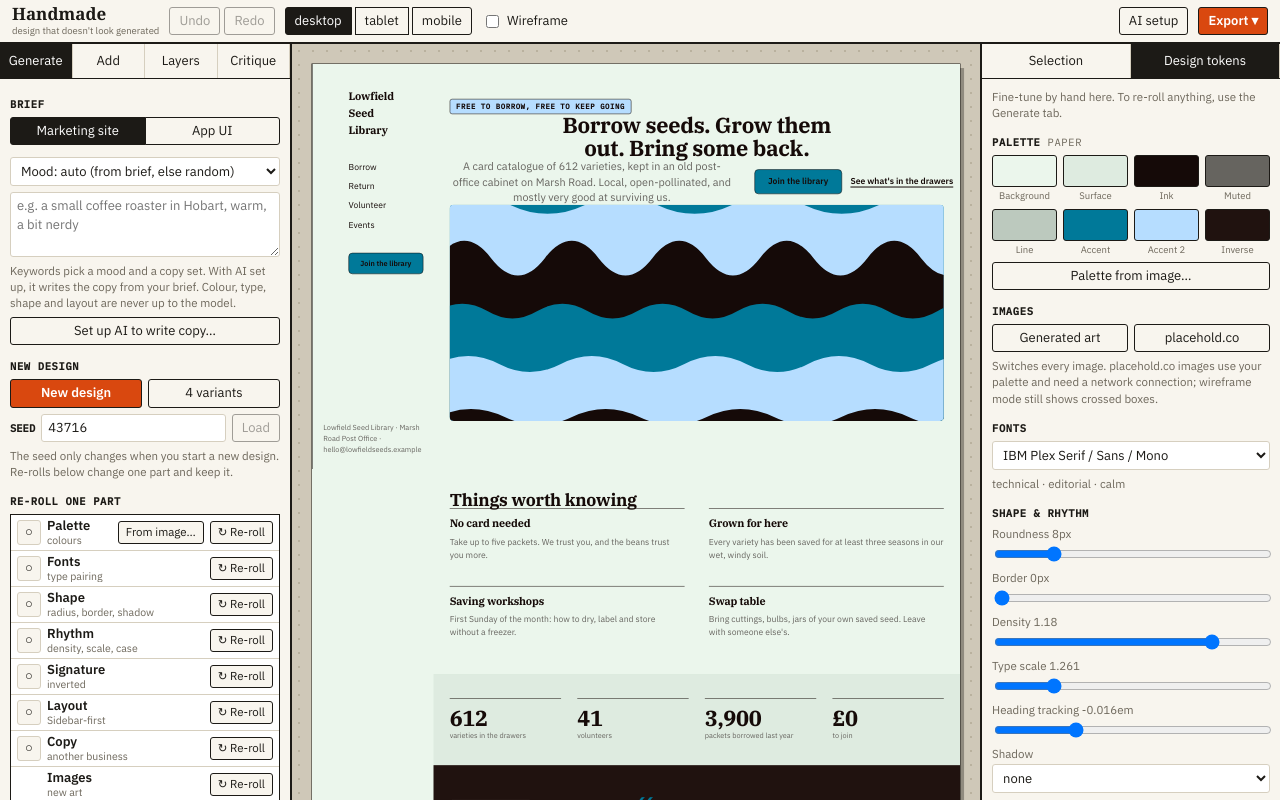
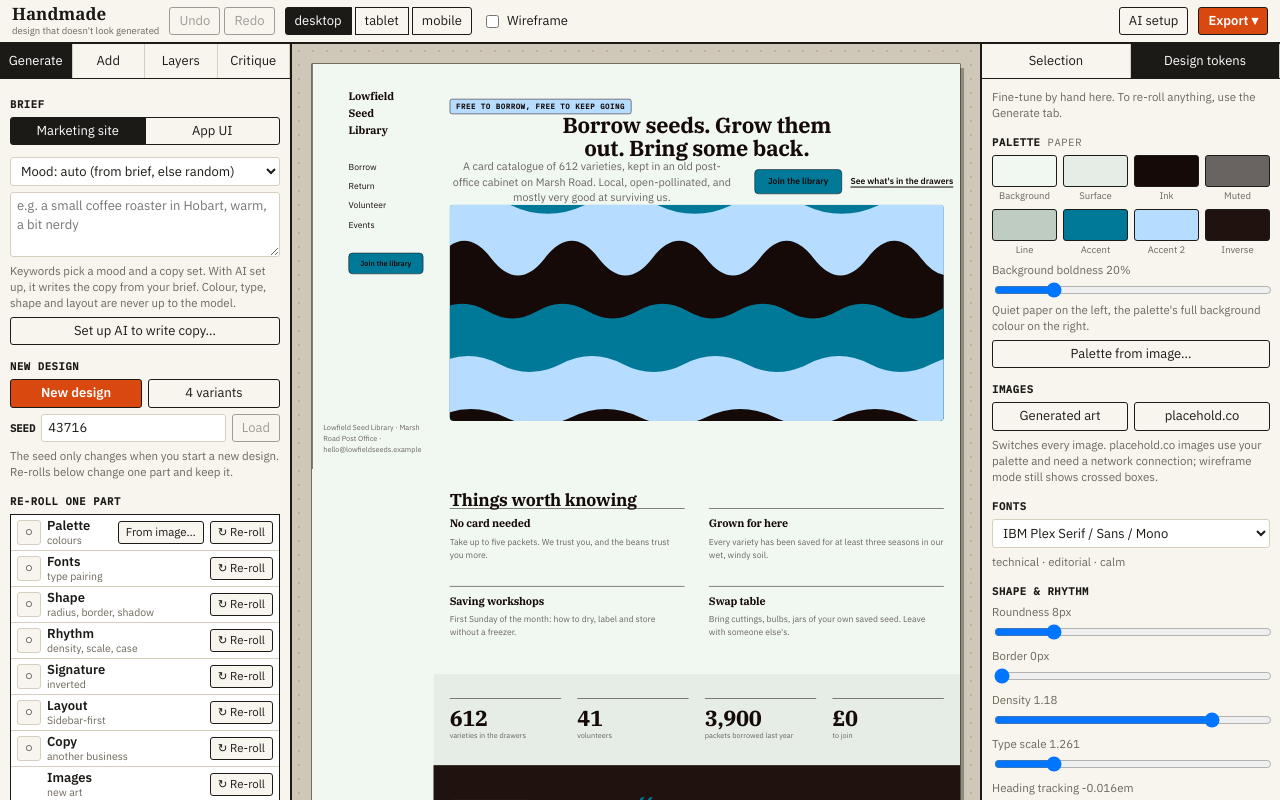
Before and after one commit to DannyBattison/tailor, a React (Vite) app: page / in a window 1280 px wide. Built offline with nearby package versions, Linux system fonts and the light colour scheme.

Commit message:
Add background boldness (default 20%): quiet paper by default, slider up to the palette's full background colour
Co-Authored-By: Claude Sonnet 5.5 <noreply@anthropic.com>

Co-authored-by: helm session goal-build-an-mvp <noreply@helm.app>

```diff
--- a/src/designSystem.ts
+++ b/src/designSystem.ts
@@ -60,6 +60,7 @@ export function designSystem(doc: Doc) {
     mood: doc.meta.mood,
     seed: doc.meta.seed,
     colors,
+    backgroundBoldness: doc.tokens.bgBold ?? null,
     contrast: [pair('ink', 'bg'), pair('muted', 'bg'), pair('onAccent', 'accent'), pair('accentText', 'bg'), pair('onInverse', 'inverse')],
     typography: {
       display: { family: f.display, weight: f.displayWeight, stack: stacks.display, case: t.headingCase, letterSpacing: `${t.tracking}em`, lineHeight: 1.04 },
--- a/src/editor/Design.tsx
+++ b/src/editor/Design.tsx
@@ -2,7 +2,7 @@ import { useRef } from 'react'
 import { walk, updateProps } from '../lib/tree'
 import { FONT_PAIRS, getFont } from '../gen/fonts'
 import { withSignature } from '../gen/generate'
-import { paletteIssues } from '../gen/palette'
+import { applyBgBold, buildPalette, paletteIssues } from '../gen/palette'
 import { paletteFromImage } from '../imagePalette'
 import { contrast, hexToOklch } from '../lib/color'
 import { mutate, toast, useStore } from '../store'
@@ -22,7 +22,7 @@ export function Design() {
     const fixOn = (bg: string) => (contrast('#111111', bg) >= contrast('#ffffff', bg) ? '#111111' : '#ffffff')
     if (k === 'accent') { p.onAccent = fixOn(hex); p.accentText = contrast(hex, p.bg) >= 4.5 ? hex : p.ink }
     if (k === 'inverse') p.onInverse = fixOn(hex)
-    mutate((d) => ({ ...d, tokens: { ...d.tokens, palette: p, hue: k === 'accent' ? hexToOklch(hex).h : d.tokens.hue, paletteStrategy: 'manual' } }), 'pal-' + k)
+    mutate((d) => ({ ...d, tokens: { ...d.tokens, palette: p, hue: k === 'accent' ? hexToOklch(hex).h : d.tokens.hue, paletteStrategy: 'manual', spec: undefined } }), 'pal-' + k)
   }
   const setImages = (source?: string) => mutate((d) => {
     let root = d.root
@@ -31,6 +31,7 @@ export function Design() {
     for (const id of ids) root = updateProps(root, id, { source })
     return { ...d, root }
   })
+  const setBold = (v: number) => mutate((d) => (d.tokens.spec ? { ...d, tokens: { ...d.tokens, bgBold: v, palette: buildPalette(applyBgBold(d.tokens.spec, v)) } } : d), 'bgbold')
   const issues = paletteIssues(t.palette)
   const slider = (label: string, key: keyof Tokens, min: number, max: number, step: number, fmt: (v: number) => string = String) => (
     <div className="field">
@@ -50,12 +51,17 @@ export function Design() {
           </label>
         ))}
       </div>
+      <div className="field">
+        <label>Background boldness <em>{t.spec ? Math.round((t.bgBold ?? 0) * 100) + '%' : 'n/a'}</em></label>
+        <input type="range" min={0} max={1} step={0.05} disabled={!t.spec} value={t.bgBold ?? 0} onChange={(e) => setBold(+e.target.value)} />
+        <span className="hint">{t.spec ? 'Quiet paper on the left, the palette\'s full background colour on the right.' : 'Palette was edited by hand. Re-roll or load from an image to use this.'}</span>
+      </div>
       {issues.map((i) => <p key={i} className="warn">⚠ {i}</p>)}
       <button onClick={() => file.current?.click()}>Palette from image…</button>
       <input ref={file} type="file" accept="image/*" hidden onChange={async (e) => {
         const f = e.target.files?.[0]; e.target.value = ''
         if (!f) return
-        try { const r = await paletteFromImage(f); mutate((d) => ({ ...d, tokens: { ...d.tokens, palette: r.palette, hue: r.hue, paletteStrategy: 'image' } })) } catch (er) { toast((er as Error).message) }
+        try { const r = await paletteFromImage(f, doc.tokens.bgBold); mutate((d) => ({ ...d, tokens: { ...d.tokens, palette: r.palette, spec: r.spec, hue: r.hue, paletteStrategy: 'image' } })) } catch (er) { toast((er as Error).message) }
       }} />
 
       <label className="lbl">Images</label>
--- a/src/editor/Generate.tsx
+++ b/src/editor/Generate.tsx
@@ -22,8 +22,8 @@ export function Generate() {
   async function onImage(f?: File) {
     if (!f) return
     try {
-      const r = await paletteFromImage(f)
-      mutate((d) => ({ ...d, tokens: { ...d.tokens, palette: r.palette, hue: r.hue, paletteStrategy: 'image' } }))
+      const r = await paletteFromImage(f, doc.tokens.bgBold)
+      mutate((d) => ({ ...d, tokens: { ...d.tokens, palette: r.palette, spec: r.spec, hue: r.hue, paletteStrategy: 'image' } }))
       setUI({ locks: { ...ui.locks, palette: true } })
       toast('Palette taken from your image, contrast-corrected. Palette is now locked.')
     } catch (e) {
--- a/src/gen/palette.ts
+++ b/src/gen/palette.ts
@@ -1,6 +1,6 @@
-import { clampGamut, contrast, ensureContrast, hexToOklch, mix, textOn, toHex, type Lch } from '../lib/color'
+import { clampGamut, contrast, ensureContrast, hexToOklch, mix, textOn, toHex } from '../lib/color'
 import type { Rng } from '../lib/rng'
-import type { Palette } from '../types'
+import type { Palette, PaletteSpec } from '../types'
 
 /** Blue→purple band that reads as "default AI gradient" — avoided unless explicitly chosen. */
 export const BANNED_HUE: [number, number] = [250, 338]
@@ -15,13 +15,15 @@ export function safeHue(h: number): number {
 
 export type Strategy = 'tonal' | 'complement' | 'earth' | 'dark' | 'pop' | 'paper'
 
-export interface PaletteSpec {
-  bg: Lch
-  surfaceShift: number
-  ink: Lch
-  accent: Lch
-  accent2: Lch
-  dark: boolean
+export type { PaletteSpec }
+
+export const DEFAULT_BG_BOLD = 0.2
+
+/** Fade the background from quiet (near-neutral, barely tinted) up to the spec's full colour. */
+export function applyBgBold(spec: PaletteSpec, bold: number): PaletteSpec {
+  const t = Math.min(1, Math.max(0, bold))
+  const quietL = spec.dark ? 0.17 : 0.975
+  return { ...spec, bg: { h: spec.bg.h, c: 0.008 + (spec.bg.c - 0.008) * t, l: quietL + (spec.bg.l - quietL) * t } }
 }
 
 /** Turn loose colour intent into a contrast-checked palette. */
@@ -71,9 +73,10 @@ export interface PaletteOpts {
   strategy?: Strategy
   hueRange?: [number, number]
   darkChance?: number
+  bgBold?: number
 }
 
-export function genPalette(rng: Rng, o: PaletteOpts = {}): { palette: Palette; hue: number; strategy: Strategy } {
+export function genPalette(rng: Rng, o: PaletteOpts = {}): { palette: Palette; hue: number; strategy: Strategy; spec: PaletteSpec } {
   const strategy: Strategy =
     o.strategy ??
     rng.weighted<Strategy>([
@@ -129,12 +132,12 @@ export function genPalette(rng: Rng, o: PaletteOpts = {}): { palette: Palette; h
         accent2: { l: rng.range(0.86, 0.92), c: rng.range(0.06, 0.1), h: safeHue(hue + rng.pick([-20, 20])) }, dark: false,
       }
   }
-  const palette = buildPalette(spec)
-  return { palette, hue: hexToOklch(palette.accent).h, strategy }
+  const palette = buildPalette(applyBgBold(spec, o.bgBold ?? DEFAULT_BG_BOLD))
+  return { palette, hue: hexToOklch(palette.accent).h, strategy, spec }
 }
 
 /** Palette from sampled image colours (see imagePalette.ts). */
-export function paletteFromSwatches(sw: { hex: string; share: number }[]): Palette {
+export function specFromSwatches(sw: { hex: string; share: number }[]): PaletteSpec {
   const lch = sw.map((s) => ({ ...hexToOklch(s.hex), share: s.share }))
   const chroma = lch.slice().sort((a, b) => b.c * Math.sqrt(b.share) - a.c * Math.sqrt(a.share))
   const lightest = lch.slice().sort((a, b) => b.l - a.l)[0]
@@ -142,12 +145,12 @@ export function paletteFromSwatches(sw: { hex: string; share: number }[]): Palet
   const accent = chroma[0]
   const second = chroma.find((c) => Math.abs(c.h - accent.h) > 30 && c.c > 0.05) ?? chroma[1] ?? accent
   const dark = lightest.l < 0.6
-  return buildPalette({
+  return {
     bg: dark ? { l: Math.max(0.16, darkest.l * 0.8), c: Math.min(0.04, darkest.c), h: darkest.h } : { l: 0.955, c: Math.min(0.035, Math.max(0.012, lightest.c)), h: lightest.c > 0.01 ? lightest.h : accent.h },
     surfaceShift: -0.04,
     ink: dark ? { l: 0.95, c: 0.02, h: lightest.h } : { l: 0.2, c: Math.min(0.04, darkest.c + 0.01), h: darkest.c > 0.01 ? darkest.h : accent.h },
     accent: { l: accent.l, c: Math.max(0.1, accent.c), h: accent.h },
     accent2: { l: second.l, c: Math.max(0.08, second.c), h: second.h },
     dark,
-  })
+  }
 }
--- a/src/gen/tokens.ts
+++ b/src/gen/tokens.ts
@@ -2,15 +2,15 @@ import { stageRng } from '../lib/rng'
 import type { Locks, Tokens } from '../types'
 import { FONT_PAIRS } from './fonts'
 import { MOODS } from './moods'
-import { genPalette } from './palette'
+import { DEFAULT_BG_BOLD, genPalette } from './palette'
 
-export function genPaletteTokens(seed: number, mood: string) {
+export function genPaletteTokens(seed: number, mood: string, bgBold = DEFAULT_BG_BOLD) {
   const rng = stageRng(seed, 'palette')
   const m = MOODS[mood] ?? MOODS.editorial
   const strategy = rng.weighted(m.strategies)
   const range = rng.pick(m.hues)
-  const { palette, hue } = genPalette(rng, { strategy, hueRange: range })
-  return { palette, hue, paletteStrategy: strategy as string }
+  const { palette, hue, spec } = genPalette(rng, { strategy, hueRange: range, bgBold })
+  return { palette, hue, spec, bgBold, paletteStrategy: strategy as string }
 }
 
 export function genFontId(seed: number, mood: string): string {
@@ -49,7 +49,7 @@ export function fixSignature(t: Tokens): Tokens {
 /** Generate tokens; locked parts are copied from `prev`. Shape, rhythm and signature are locked independently. */
 export function genTokens(seed: number, mood: string, prev?: Tokens, locks?: Partial<Locks>): Tokens {
   const keep = (k: keyof Locks) => !!prev && !!locks?.[k]
-  const pal = keep('palette') ? { palette: prev!.palette, hue: prev!.hue, paletteStrategy: prev!.paletteStrategy } : genPaletteTokens(seed, mood)
+  const pal = keep('palette') ? { palette: prev!.palette, hue: prev!.hue, spec: prev!.spec, bgBold: prev!.bgBold, paletteStrategy: prev!.paletteStrategy } : genPaletteTokens(seed, mood, prev?.bgBold ?? DEFAULT_BG_BOLD)
   const fontId = keep('fonts') ? prev!.fontId : genFontId(seed, mood)
   const g = genShape(seed, mood)
   const t: Tokens = {
--- a/src/imagePalette.ts
+++ b/src/imagePalette.ts
@@ -1,6 +1,6 @@
 import { hexToOklch } from './lib/color'
-import { paletteFromSwatches } from './gen/palette'
-import type { Palette } from './types'
+import { DEFAULT_BG_BOLD, applyBgBold, buildPalette, specFromSwatches } from './gen/palette'
+import type { Palette, PaletteSpec } from './types'
 
 /** Canvas quantisation: bucket pixels at 4 bits/channel, merge near buckets, return top swatches. */
 export async function extractSwatches(file: File | Blob, count = 6): Promise<{ hex: string; share: number }[]> {
@@ -43,8 +43,9 @@ export async function extractSwatches(file: File | Blob, count = 6): Promise<{ h
   }
 }
 
-export async function paletteFromImage(file: File | Blob): Promise<{ palette: Palette; swatches: string[]; hue: number }> {
+export async function paletteFromImage(file: File | Blob, bgBold = DEFAULT_BG_BOLD): Promise<{ palette: Palette; spec: PaletteSpec; swatches: string[]; hue: number }> {
   const sw = await extractSwatches(file)
-  const palette = paletteFromSwatches(sw)
-  return { palette, swatches: sw.map((s) => s.hex), hue: hexToOklch(palette.accent).h }
+  const spec = specFromSwatches(sw)
+  const palette = buildPalette(applyBgBold(spec, bgBold))
+  return { palette, spec, swatches: sw.map((s) => s.hex), hue: hexToOklch(palette.accent).h }
 }
```
Also changed, not shown: scripts/check.ts (+18 -0 lines), src/types.ts (+13 -0 lines).
